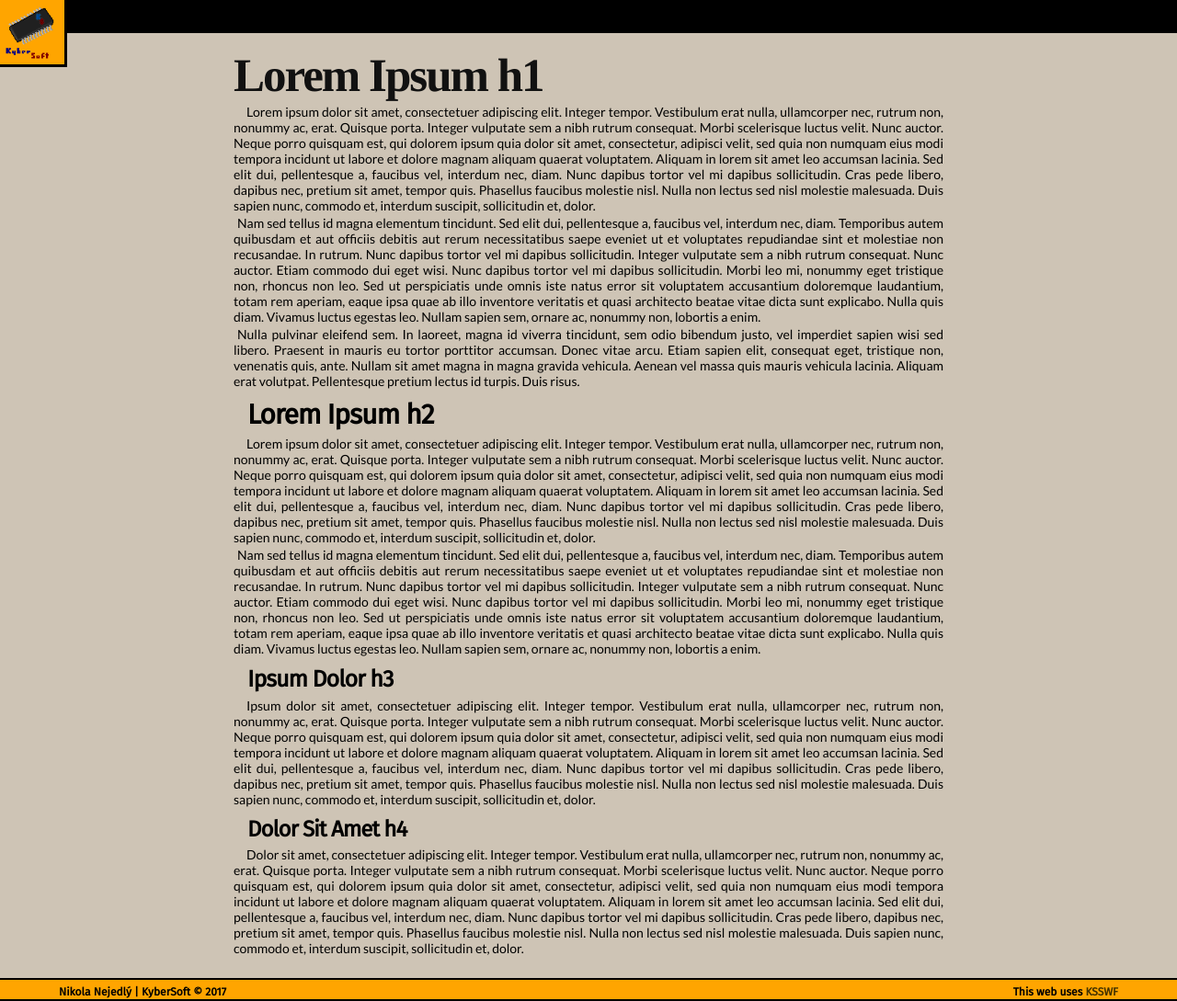
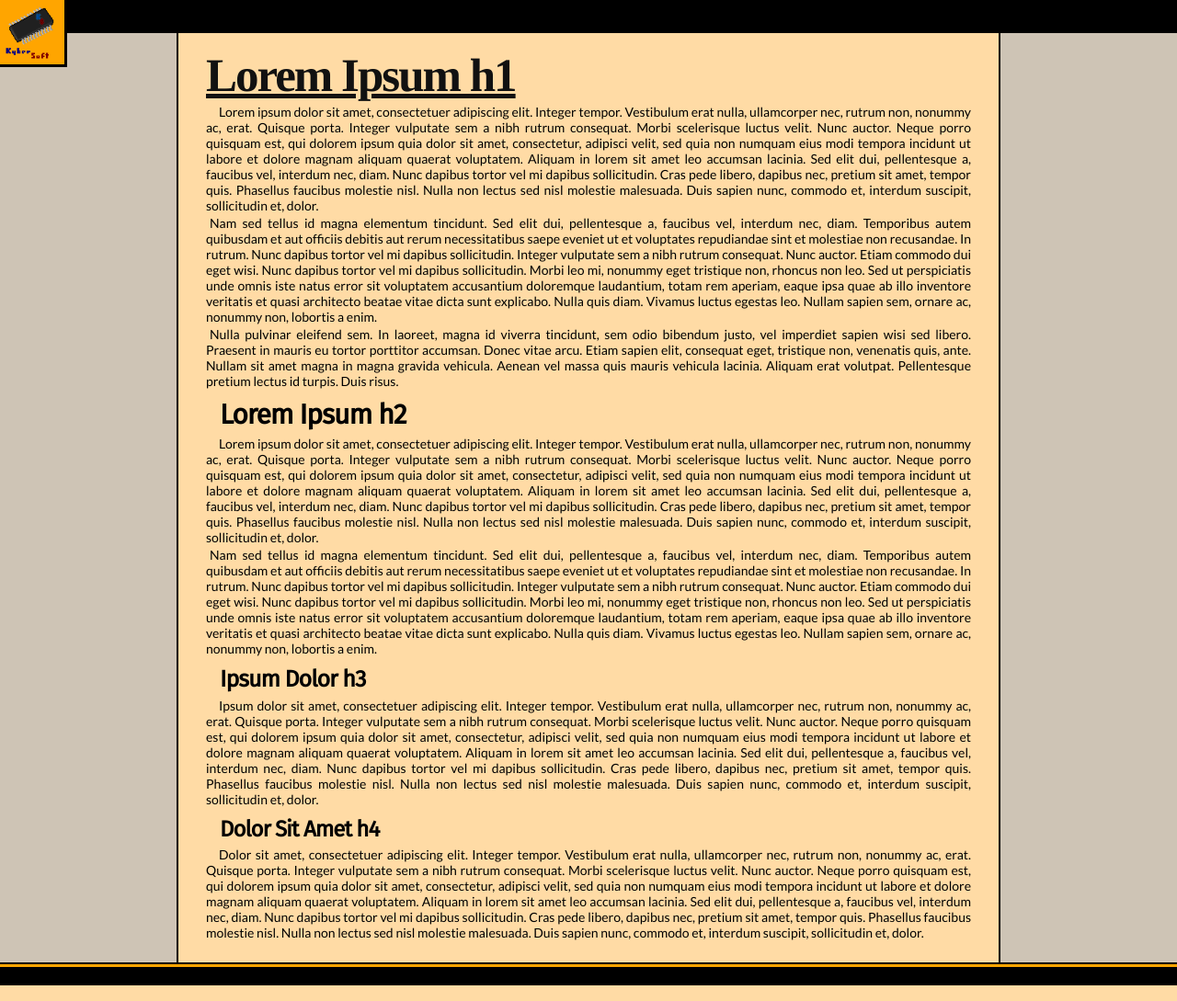
Before and after one commit to Bunnykillcz/KSSWF, a PHP site: page /index.php?w=home in a window 1280 px wide; the page is wider, and only the part inside the window is pictured. Shown: that part at 92% size. Run offline with PHP 8.4, Linux system fonts and the light colour scheme; some libraries are stand-ins or nearby versions; some web fonts are replaced.

Commit message:
fixed menu gen (again) + added "_new" support; updated icons; added href to logo; file structure changes + actual 'web/wiki' content; orange template updates;

```diff
--- a/func/gen_menu.php
+++ b/func/gen_menu.php
@@ -32,7 +32,7 @@ function search($folder) //Function that builds the menu according to "this.kstr
 		{
 			$temp = fgets($file);
 
-			if($line >= 4)
+			if($line >= 5)
 			{
 				if(!empty($temp))
 				{
@@ -61,7 +61,7 @@ function search($folder) //Function that builds the menu according to "this.kstr
 						$final_address = $final_address.$this_address_chain[$i]."/";
 					}
 
-					if(cleanx($this_typename) != "#" && cleanx($this_typename) != "ß")
+					if(cleanx($this_typename) != "#" && cleanx($this_typename) != "ß" && cleanx($this_typename) != "##")
 					{
 						$type = "file";
 
@@ -73,9 +73,11 @@ function search($folder) //Function that builds the menu according to "this.kstr
 						$this_target = "index.php?w=".str_replace("/","+",$final_address);
 					}
 					else
-					if(cleanx($this_typename) == "#")
+					if(cleanx($this_typename) == "#" || cleanx($this_typename) == "##" )
 					{
 						$type = "url";
+						if(cleanx($this_typename) == "##" )
+							$type = "url_new";
 						if(file_exists($root."/".$final_address."/this.kstr"))
 						{
 							$readfrom = $root."/".$final_address."/this.kstr";
@@ -105,7 +107,7 @@ function search($folder) //Function that builds the menu according to "this.kstr
 						$list_names[$s]  = $this_name;						//name
 						$list_target[$s] = $this_target; 					//a href
 						$list_origin[$s] = dirname($final_address."x.php");	//folder structure
-						$list_type[$s]   = $type; 							//file, folder, url
+						$list_type[$s]   = $type; 							//file, folder, url, url_new
 						$list_lvl[$s]	 = count(explode("/",$final_address))-1-$konst;
 						//echo $list_names[$s]." - ".$list_target[$s]." - ".$list_origin[$s]." - ".$list_type[$s]."</br>";
 						$s++;
@@ -128,6 +130,8 @@ function search($folder) //Function that builds the menu according to "this.kstr
 	$flvl = 0;
 	$ul = 0;
 	$li = 0;
+	$plvl_check = 0;
+
 	foreach($list_names as &$name)
 	{
 		$href = $list_target[$id_name];
@@ -147,7 +151,11 @@ function search($folder) //Function that builds the menu according to "this.kstr
 		$skip = false;
 
 		if($id_name > 0)
+			if($prev_lvl == $plvl_check)
 			for($i = 0; $i < ($prev_lvl - $lvl); $i++){
+				$menu_export = $menu_export."</ul></li>"; $ul--;$li--;
+			}else
+			for($i = 0; $i < ($plvl_check - $lvl); $i++){
 				$menu_export = $menu_export."</ul></li>"; $ul--;$li--;
 			}
 
@@ -164,8 +172,11 @@ function search($folder) //Function that builds the menu according to "this.kstr
 			$menu_export = $menu_export."<li><a href='$href'>$name</a></li>";
 		else if($type == "url")
 			$menu_export = $menu_export."<li><a href='$href'>$name</a></li>";
+		else if($type == "url_new")
+			$menu_export = $menu_export."<li><a target='_blank' href='$href'>".icon("_new",0)."$name</a></li>";
 
 
+	$plvl_check = $lvl;
 	$id_name++;
 	}
 
--- a/func/icons.php
+++ b/func/icons.php
@@ -1,5 +1,8 @@
 <?php
 //simple icon callers -- returns the whole string with icon requested
+
+$ic_callers_list = ["globe","heart","wpforms","dropdown","_new",
+					"link","home","user","left","right","up","down"];
 
 function icon($type, $size)
 {
@@ -17,6 +20,31 @@ function icon($type, $size)
 		case "dropdown":
 			$icon = "fa-angle-down";
 			break;
+		case "_new":
+			$icon = "fa-external-link";
+			break;
+		case "link":
+			$icon = "fa-link";
+			break;
+		case "home":
+			$icon = "fa-home";
+			break;
+		case "user":
+			$icon = "fa-user";
+			break;
+		case "left":
+			$icon = "fa-arrow-left";
+			break;
+		case "right":
+			$icon = "fa-arrow-right";
+			break;
+		case "up":
+			$icon = "fa-arrow-up";
+			break;
+		case "down":
+			$icon = "fa-arrow-down";
+			break;
+
 	}
 	$s = 0;
 
@@ -36,7 +64,6 @@ function icon($type, $size)
 	}
 
 
-
 	return "<i class='fa $icon $s'></i>";
 }
 ?>
--- a/index.php
+++ b/index.php
@@ -8,7 +8,7 @@
 // INFORMATIONS
 //-------------------------------------------------------------------------------------------------- //
 // KyberSoft Simple Website Framework aka. KSSWF
-// Version: 0.0.10a
+// Version: 0.0.12a
 // Made by Nikola Nejedlý | KyberSoft (c) 2017
 // Author: http://nejedniko.tk
 // Origin: https://github.com/Bunnykillcz/KSSWF
@@ -28,6 +28,7 @@ $title   = "TITLE";
 $tags    = "tag, tag, tag";
 $favicon = "img/favicon.ico";
 $logo	 = "img/logo.png";
+$logo_url = "index.php";
 $bg_image = "img/bg.png";
 $bg_color = "#5D5D5D";
 $template = "templates/orange";
--- a/pages/m_A/m_A.php
+++ /dev/null
@@ -1,5 +0,0 @@
-<h3>m_A</h3>
-<p>
-Something, something, <b>The DARK SIDE</b>
-
-</p>
--- a/pages/m_A/m_B.php
+++ /dev/null
@@ -1,5 +0,0 @@
-<h3>m_B</h3>
-<p>
-Something, something, <b>The <i>BRIGHT?</i> SIDE</b>
-
-</p>
--- a/pages/m_A/m_B/m_B.php
+++ /dev/null
@@ -1,5 +0,0 @@
-<h3>m_AB_B</h3>
-<p>
-Something, something, <b>And there goes ... </b> everything;
-
-</p>
--- a/parts/footer.php
+++ b/parts/footer.php
@@ -4,6 +4,7 @@
 </div>
 <div class="KSSWF">
 This web uses <a href="https://github.com/Bunnykillcz/KSSWF">KSSWF</a></div>
+<div class="black_filler"></div>
 </footer>
 <!--div style="display:block; position:relative; height:36px;">
 <p style="display:inline-block; position:relative; padding:5px; float:left;"><a href="http://validator.webylon.info/check?uri=nejedniko.wz.cz&ss=1" target="_blank">
--- a/parts/header.php
+++ b/parts/header.php
@@ -1,7 +1,7 @@
 <table id="header">
 <tr>
 <td>
-<?php echo "<img src='$logo' alt='logo'>";?>
+<?php echo "<a href='$logo_url'><img src='$logo' alt='logo'></a>";?>
 </td>
 </tr>
 </table>
--- a/templates/orange/components/footer.css
+++ b/templates/orange/components/footer.css
@@ -6,12 +6,13 @@ footer
 	position:relative;
 	display:block;
 	width:100%;
-	top: 100%;
+	bottom: 0;
 	background: none;
 	background-color: orange;
 	color:black;
 	font-size:12px;
 	font-weight: bold;
+	overflow: hidden;
 }
 .footing
 {
@@ -32,3 +33,13 @@ footer
 	font-weight: bolder;
 	text-decoration:overline;
 }
+.black_filler
+{
+	position: fixed;
+	z-index: -10;
+	display: block;
+	width: 100%;
+	height: 100%;
+	overflow: hidden;
+	background-color: black;
+}
--- a/templates/orange/style.css
+++ b/templates/orange/style.css
@@ -20,11 +20,12 @@ background-color: #CEC4B5;
 background-image: none;
 }
 
-.left { text-align:left; }
+.left 	{ text-align: left; }
+.right	{ text-align: right;}
 
 a:link {color: #D00; text-decoration: none;}
 a:visited {color: #D33; text-decoration: none;}
-a:hover {color: #000090; text-decoration: underline;}
+a:hover {color: #174b4d; text-decoration: underline;}
 
 /* body + footer PART | typography */
 
@@ -42,18 +43,19 @@ overflow: 	hidden;
 .text_area {
 position: relative;
 top: 0px;
-min-width:400px;
-left: Calc( 30% - 160px );
-width: Calc( 100% - 60% + 320px );
+min-width:600px;
+left: Calc( 15% );
+width: Calc( 70% );
 min-height: 200px;
-background-repeat: repeat-x;
-/*background-image: url('../image/Inside_back_text_inner.png');*/
 background-color: transparent;
-background-size:auto Calc( 100% - 16px );
 overflow: hidden;
 }
 
 .text_area #txt {
+min-height: 200px;
+background-color: #ffdba5;
+border-left: 2px solid;
+border-right: 2px solid;
 font-family: 'Lato', arial, georgia, serif;
 position: relative;
 text-align: left;
@@ -96,6 +98,7 @@ margin-bottom:5px;
  letter-spacing: -2px;
  font-weight: bold;
  padding-left: 0px;
+ text-decoration:underline;
 }
 
 .text_area h2, h3, h4{
@@ -114,6 +117,16 @@ margin-bottom:5px;
  font-size: 24px;
 }
 
+.text_area p b
+{
+font-weight: bolder;
+}
+.text_area p i
+{
+font-weight: bold;
+font-style: italic;
+}
+
 .text_area img{
 	display:block;
 	float:right;
@@ -126,6 +139,55 @@ margin-bottom:5px;
 	background-color: #135;
 	padding:1px;
 }
+/*-------------*/
+/* -- TABLE -- */
+.text_area table
+{
+width:100%;
+padding:3px;
+margin:0;
+border:0;
+border-collapse:collapse;
+}
+.text_area td
+{
+padding: 3px 3px 3px 3px;
+border-bottom: 1px black solid;
+font-weight:bold;
+font-size:14px;
+text-align:center;
+vertical-align:middle;
+}
+.text_area td:first-child
+{
+width:120px;
+padding: 3px 3px 3px 3px;
+border-right: 2px #b19872 solid;
+background-color: #eaca99;
+font-weight:bold;
+font-family: 'Alegreya Sans SC', "HelveticaNeue","Helvetica Neue",Helvetica,Arial,sans-serif;
+font-size:16px;
+}
+.text_area tr:hover td
+{
+background-color: #fff2df;
+padding: 3px 3px 3px 3px;
+border-bottom: 2px black solid;
+font-weight:bold;
+font-size:14px;
+text-align:center;
+}
+.text_area th
+{
+padding: 3px 3px 3px 3px;
+background-color:#b19872;
+border-bottom: 2px black solid;
+font-weight:bold;
+font-size:30px;
+text-align:center;
+font-family: 'Alegreya Sans SC', "HelveticaNeue","Helvetica Neue",Helvetica,Arial,sans-serif;
+}
+
 /*-------------*/
 /* -- UL LI -- */
 .text_area ul {
```
Also changed, not shown: pages/functions/icon.php (added, +25 -0 lines), pages/test.php (added, +14 -0 lines), pages/getstarted.php (added), 4 other files.
